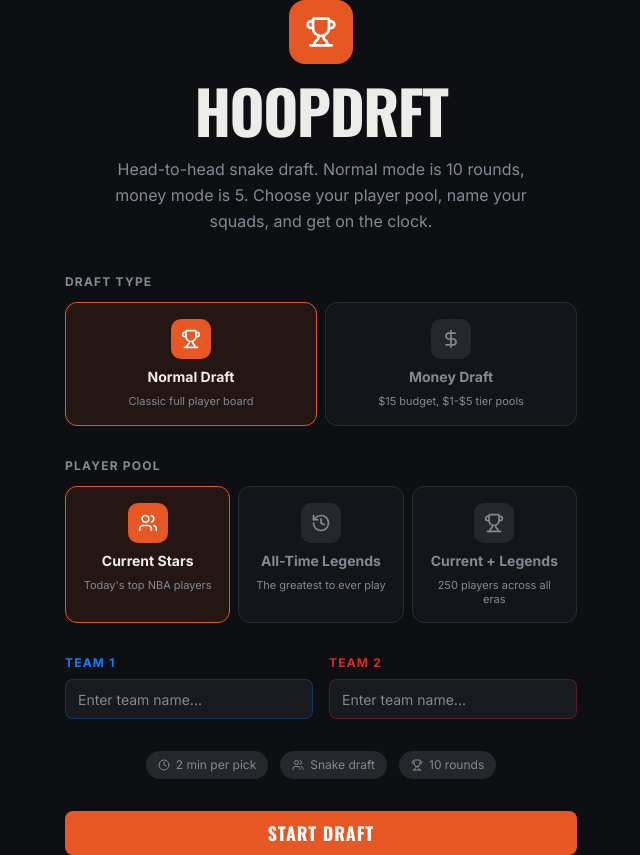
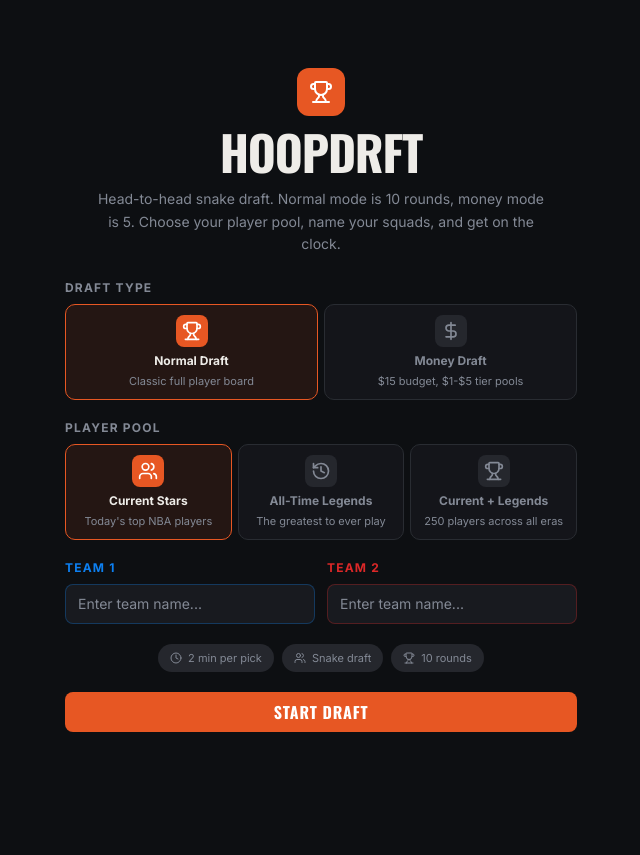
Before and after one commit to F1nal04/hoop-drft, a Next.js app: page / in a window 1280 px wide. Shown: the whole page, without its empty margins (319-959 px from the left). After the commit the page ends 800 px from the top, so only its background shows below. Built offline with nearby package versions, Linux system fonts and the light colour scheme.

Commit message:
Refactor PreDraftScreen for improved layout and accessibility
- Adjusted spacing and sizing of elements for better visual consistency.
- Updated text sizes and button dimensions to enhance readability and usability.
- Streamlined class names for layout components to improve maintainability.

```diff
--- a/components/pre-draft-screen.tsx
+++ b/components/pre-draft-screen.tsx
@@ -83,34 +83,34 @@ export function PreDraftScreen({ onStart }: PreDraftScreenProps) {
   };
 
   return (
-    <div className="flex min-h-screen flex-col items-center justify-center gap-10 px-4">
-      <div className="flex flex-col items-center gap-4 text-center">
-        <div className="flex h-16 w-16 items-center justify-center rounded-2xl bg-primary">
-          <Trophy className="h-8 w-8 text-primary-foreground" />
+    <div className="flex min-h-screen flex-col items-center justify-center gap-6 px-4 py-4">
+      <div className="flex flex-col items-center gap-3 text-center">
+        <div className="flex h-12 w-12 items-center justify-center rounded-xl bg-primary">
+          <Trophy className="h-6 w-6 text-primary-foreground" />
         </div>
-        <h1 className="font-display text-5xl font-bold uppercase tracking-tight text-foreground md:text-6xl">
+        <h1 className="font-display text-4xl font-bold uppercase tracking-tight text-foreground md:text-5xl">
           HoopDrft
         </h1>
-        <p className="max-w-md text-base leading-relaxed text-muted-foreground">
+        <p className="max-w-md text-sm leading-relaxed text-muted-foreground">
           Head-to-head snake draft. Normal mode is 10 rounds, money mode is 5.
           Choose your player pool, name your squads, and get on the clock.
         </p>
       </div>
 
-      <div className="flex w-full max-w-lg flex-col gap-8">
+      <div className="flex w-full max-w-lg flex-col gap-5">
         {/* Draft mode selector */}
-        <div className="flex flex-col gap-3">
+        <div className="flex flex-col gap-2">
           <label className="text-xs font-bold uppercase tracking-widest text-muted-foreground">
             Draft Type
           </label>
-          <div className="grid grid-cols-1 gap-2 sm:grid-cols-2">
+          <div className="grid grid-cols-1 gap-1.5 sm:grid-cols-2">
             {DRAFT_MODE_OPTIONS.map((option) => (
               <button
                 key={option.value}
                 type="button"
                 onClick={() => setDraftMode(option.value)}
                 className={cn(
-                  "flex flex-col items-center gap-2 rounded-xl border px-4 py-4 text-center transition-all",
+                  "flex flex-col items-center gap-1.5 rounded-lg border px-3 py-2.5 text-center transition-all",
                   draftMode === option.value
                     ? "border-primary bg-primary/10 text-foreground"
                     : "border-border bg-secondary/30 text-muted-foreground hover:border-primary/30 hover:bg-secondary/60",
@@ -118,7 +118,7 @@ export function PreDraftScreen({ onStart }: PreDraftScreenProps) {
               >
                 <div
                   className={cn(
-                    "flex h-10 w-10 items-center justify-center rounded-lg transition-colors",
+                    "flex h-8 w-8 items-center justify-center rounded-md transition-colors",
                     draftMode === option.value
                       ? "bg-primary text-primary-foreground"
                       : "bg-secondary text-muted-foreground",
@@ -126,7 +126,7 @@ export function PreDraftScreen({ onStart }: PreDraftScreenProps) {
                 >
                   {option.icon}
                 </div>
-                <span className="text-sm font-bold">{option.label}</span>
+                <span className="text-xs font-bold">{option.label}</span>
                 <span className="text-[11px] leading-tight text-muted-foreground">
                   {option.description}
                 </span>
@@ -136,18 +136,18 @@ export function PreDraftScreen({ onStart }: PreDraftScreenProps) {
         </div>
 
         {/* Player set selector */}
-        <div className="flex flex-col gap-3">
+        <div className="flex flex-col gap-2">
           <label className="text-xs font-bold uppercase tracking-widest text-muted-foreground">
             Player Pool
           </label>
-          <div className="grid grid-cols-1 gap-2 sm:grid-cols-3">
+          <div className="grid grid-cols-1 gap-1.5 sm:grid-cols-3">
             {PLAYER_SET_OPTIONS.map((option) => (
               <button
                 key={option.value}
                 type="button"
                 onClick={() => setPlayerSet(option.value)}
                 className={cn(
-                  "flex flex-col items-center gap-2 rounded-xl border px-4 py-4 text-center transition-all",
+                  "flex flex-col items-center gap-1.5 rounded-lg border px-3 py-2.5 text-center transition-all",
                   playerSet === option.value
                     ? "border-primary bg-primary/10 text-foreground"
                     : "border-border bg-secondary/30 text-muted-foreground hover:border-primary/30 hover:bg-secondary/60",
@@ -155,7 +155,7 @@ export function PreDraftScreen({ onStart }: PreDraftScreenProps) {
               >
                 <div
                   className={cn(
-                    "flex h-10 w-10 items-center justify-center rounded-lg transition-colors",
+                    "flex h-8 w-8 items-center justify-center rounded-md transition-colors",
                     playerSet === option.value
                       ? "bg-primary text-primary-foreground"
                       : "bg-secondary text-muted-foreground",
@@ -163,7 +163,7 @@ export function PreDraftScreen({ onStart }: PreDraftScreenProps) {
                 >
                   {option.icon}
                 </div>
-                <span className="text-sm font-bold">{option.label}</span>
+                <span className="text-xs font-bold">{option.label}</span>
                 <span className="text-[11px] leading-tight text-muted-foreground">
                   {option.description}
                 </span>
@@ -173,7 +173,7 @@ export function PreDraftScreen({ onStart }: PreDraftScreenProps) {
         </div>
 
         {/* Team names */}
-        <div className="grid grid-cols-1 gap-4 sm:grid-cols-2">
+        <div className="grid grid-cols-1 gap-3 sm:grid-cols-2">
           <div className="flex flex-col gap-2">
             <label
               className="text-xs font-bold uppercase tracking-widest text-team-1"
@@ -207,7 +207,7 @@ export function PreDraftScreen({ onStart }: PreDraftScreenProps) {
         </div>
 
         {/* Info pills */}
-        <div className="flex flex-wrap items-center justify-center gap-3 text-xs text-muted-foreground">
+        <div className="flex flex-wrap items-center justify-center gap-2 text-[11px] text-muted-foreground">
           <span className="flex items-center gap-1.5 rounded-full bg-secondary px-3 py-1.5">
             <Clock className="h-3 w-3" /> 2 min per pick
           </span>
@@ -220,10 +220,10 @@ export function PreDraftScreen({ onStart }: PreDraftScreenProps) {
         </div>
 
         <Button
-          size="lg"
+          size="default"
           onClick={handleStart}
           disabled={isLoading}
-          className="w-full bg-primary font-display text-lg font-bold uppercase tracking-wider text-primary-foreground hover:bg-primary/90"
+          className="h-10 w-full bg-primary font-display text-base font-bold uppercase tracking-wider text-primary-foreground hover:bg-primary/90"
         >
           {isLoading ? "Loading Players..." : "Start Draft"}
         </Button>
```
